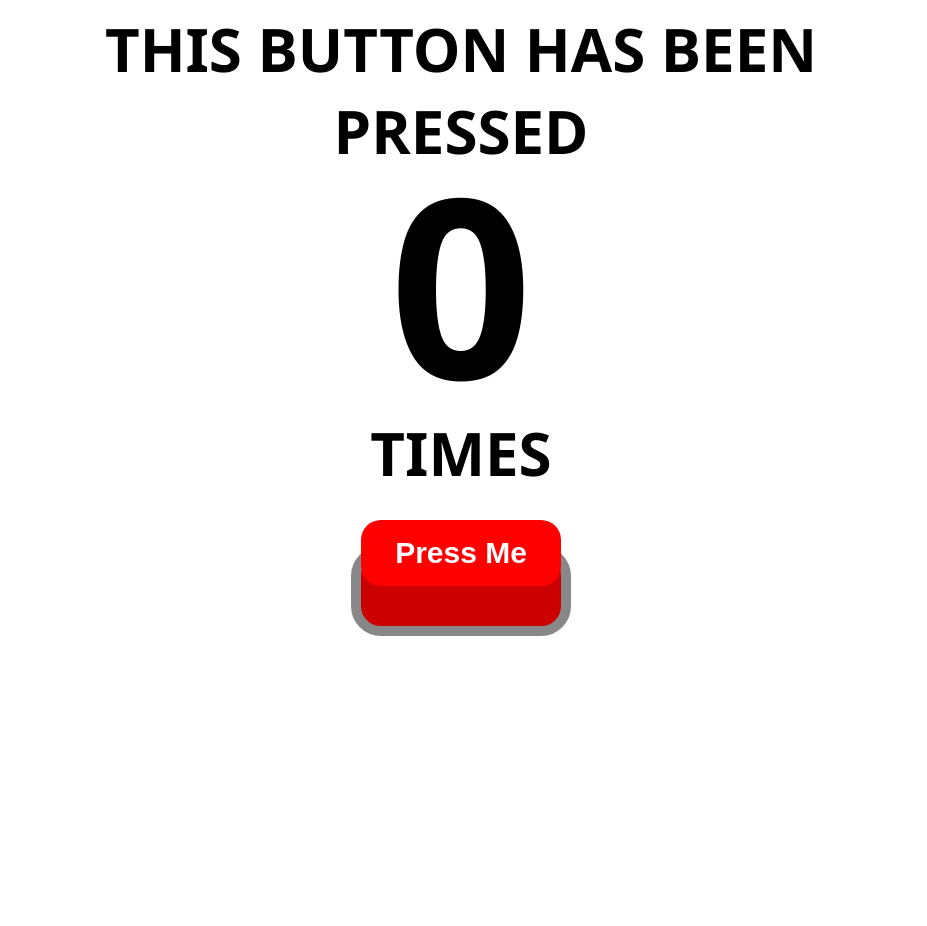
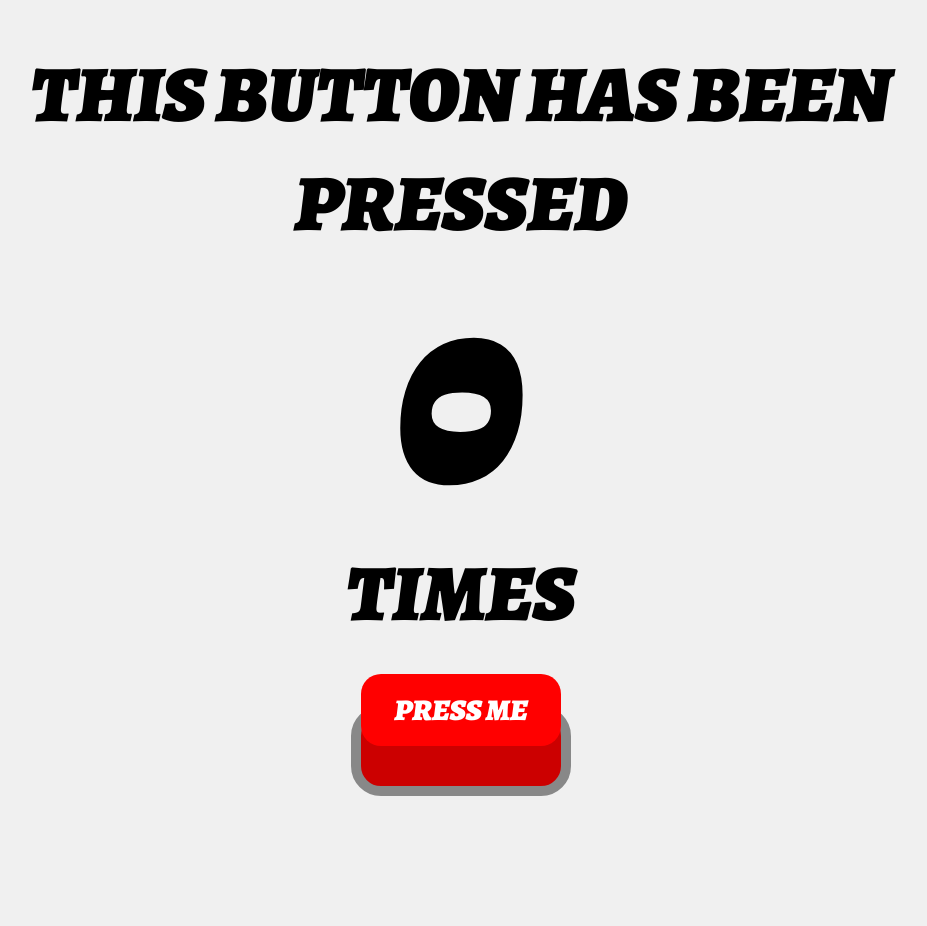
Before and after one commit to bcamp1/thebutton, a website: page public/index.html in a window 1280 px wide. Shown: the whole page, without its empty margins (179-1106 px from the left). Before the commit the page ends 800 px from the top, so only its background shows below. Drawn offline with nearby package versions, Linux system fonts and the light colour scheme; no server answers.

Commit message:
Style update

```diff
--- a/package.json
+++ b/package.json
@@ -4,7 +4,8 @@
   "description": "",
   "main": "index.js",
   "scripts": {
-    "test": "echo \"Error: no test specified\" && exit 1"
+    "test": "echo \"Error: no test specified\" && exit 1",
+    "run": "node index.js"
   },
   "author": "Branson Camp",
   "license": "ISC",
--- a/public/index.html
+++ b/public/index.html
@@ -12,7 +12,7 @@
             <div class="big" id="number">0</div>
             <div class="big" id="times">TIMES</div>
             <div id="buttondiv">
-                <button id="button">Press Me</button>
+                <button id="button">PRESS ME</button>
                 <div id="buttonBottom"></div>
             </div>
         </div>
--- a/public/style.css
+++ b/public/style.css
@@ -1,5 +1,12 @@
+@font-face {
+    font-family: 'TheFont';
+    src:  url('Alegreya/Alegreya-BlackItalic.ttf') format('truetype');
+  }
+
 body {
     margin: 0;
+    background-color: #f0f0f0;
+    font-family: 'TheFont', Tahoma, Geneva, Verdana, sans-serif;
 }
 
 #wrapper {
@@ -9,16 +16,19 @@ body {
 #container {
     max-width: 900px;
     margin: auto;
+    position: relative;
+    top: 32px;
+
 }
 .big {
     text-align: center;
-    font-size: 60px;
+    font-size: 80px;
     font-weight: bolder;
-    font-family: 'Segoe UI', Tahoma, Geneva, Verdana, sans-serif;
+    font-family: 'TheFont', Tahoma, Geneva, Verdana, sans-serif;
 }
 
 #number {
-    font-size: 250px;
+    font-size: 280px;
     position: relative;
     bottom: 60px;
 }
@@ -44,7 +54,8 @@ button {
     position: relative;
     bottom: 90px;
     z-index: 10;
-    transition: bottom 0.03s linear
+    transition: bottom 0.03s linear;
+    font-family: 'TheFont';
 }
 
 button:hover {
```
Also changed, not shown: public/Alegreya/Alegreya-Black.ttf (added), public/Alegreya/Alegreya-BlackItalic.ttf (added), public/Alegreya/Alegreya-Bold.ttf (added), public/Alegreya/Alegreya-BoldItalic.ttf (added), public/Alegreya/Alegreya-ExtraBold.ttf (added), public/Alegreya/Alegreya-ExtraBoldItalic.ttf (added), public/Alegreya/Alegreya-Italic-VariableFont_wght.ttf (added), public/Alegreya/Alegreya-Italic.ttf (added), public/Alegreya/Alegreya-Medium.ttf (added), public/Alegreya/Alegreya-MediumItalic.ttf (added), public/Alegreya/Alegreya-Regular.ttf (added), public/Alegreya/Alegreya-SemiBold.ttf (added), public/Alegreya/Alegreya-SemiBoldItalic.ttf (added), public/Alegreya/Alegreya-VariableFont_wght.ttf (added).
